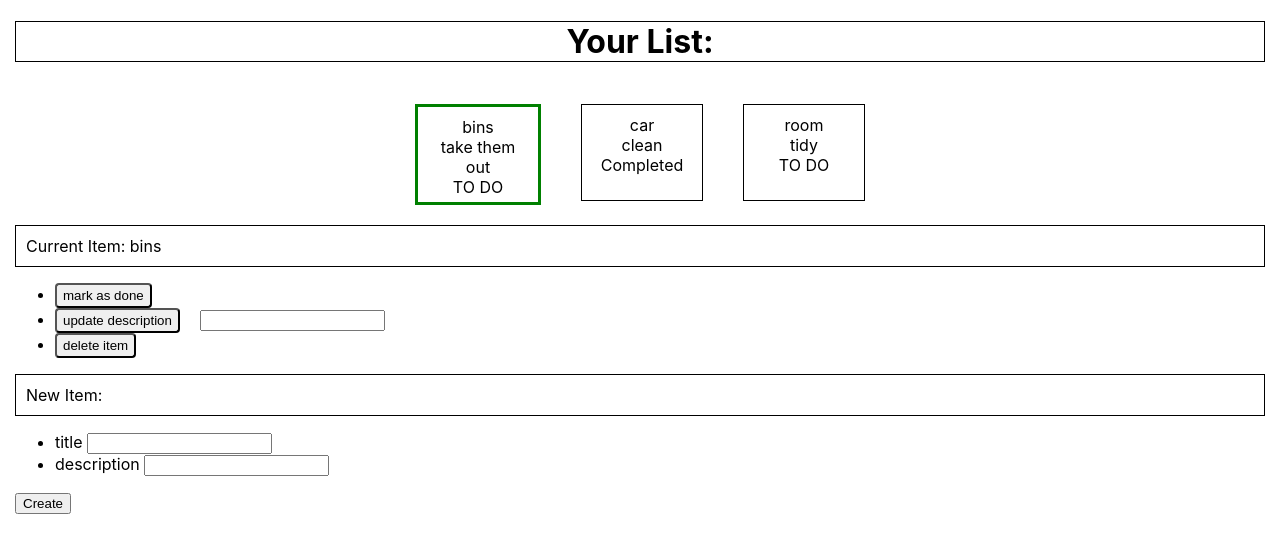
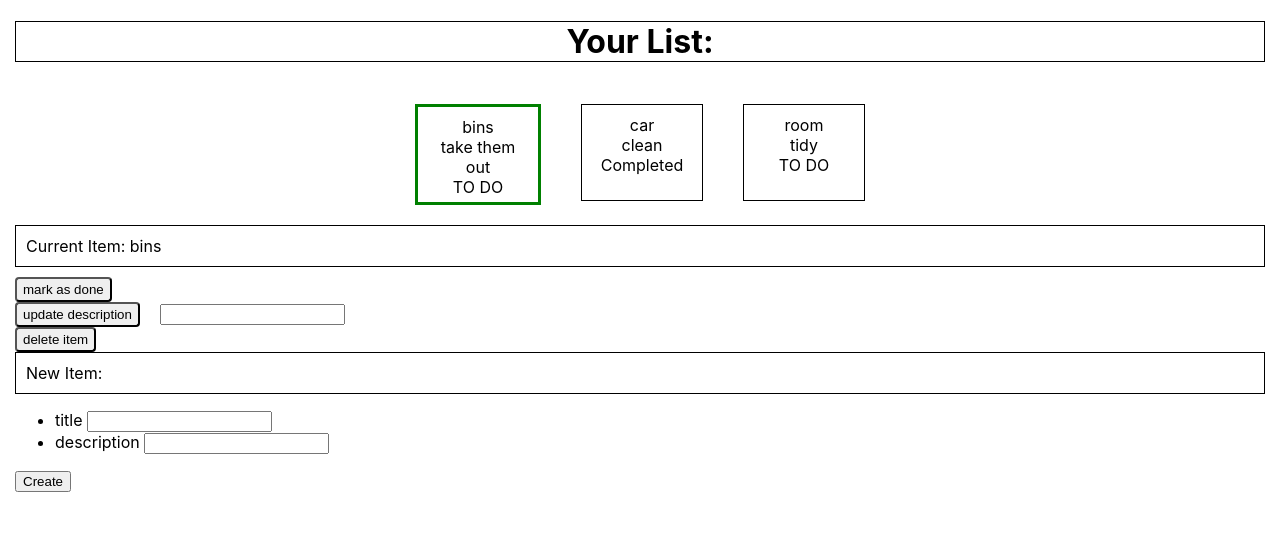
Before and after one commit to samperrone25/todolist-react, a React (Create React App) app: page / in a window 1280 px wide. Shown: the top 552 px of the page. Built offline with nearby package versions, Linux system fonts and the light colour scheme.

Commit message:
Basic interactivity second commit, still not working properly

```diff
--- a/src/pages/HomePage.js
+++ b/src/pages/HomePage.js
@@ -15,15 +15,19 @@ export default function HomePage() {
 
 function ViewSection() {
   const [currItem, setcurrItem] = useState(0); // begin with first item id (i.e. 1)
-  const [items, setItems] = useState(ITEMS); // obtain from api
-  let currTitle = ITEMS[currItem].title; // STORING CURRENT TITLE
+  const [items, setItems] = useState([
+    {id: 0, title: "bins", description: "take them out", done: false, timestamp: 1213151516},
+    {id: 1, title: "car", description: "clean", done: true, timestamp: 1213151517},
+    {id: 2, title: "room", description: "tidy", done: false, timestamp: 1213151518},
+  ]); // obtain from api
+  let currTitle = items[currItem].title; // STORING CURRENT TITLE
 
   return (
     <div className="ViewSection">
       <PageHeader />
-      <ListParent items={items} currItem={currItem} setcurrItem={setcurrItem}/>
+      <ListParent items={items} setItems = {setItems} currItem={currItem} setcurrItem={setcurrItem}/>
       <CurrItemBox currTitle={currTitle}/>
-      <ActionList setItems={setItems} currItem={currItem} setcurrItem={setcurrItem}/>
+      <ActionList items={items} setItems={setItems} currItem={currItem} setcurrItem={setcurrItem}/>
     </div>
   );
 }
@@ -41,13 +45,13 @@ function PageHeader() {
   return (<h1 className="PageHeader">Your List:</h1>);
 }
 
-function ListParent({ items, currItem, setcurrItem }) {
+function ListParent({ items, currItem, setItems, setcurrItem }) {
   // map item data into html columns
   let mapped_items = items.map(item =>
     (item.title == items[currItem].title ? (
-        <ListItem key={item.id} item={item} active={true} setcurrItem={setcurrItem} />
+        <ListItem key={Math.random()} item={item} active={true} setcurrItem={setcurrItem} />
     ) : ( // need unique key, can probably change once API is connected as id's will be handled by PGSQL DB
-        <ListItem key={item.id} item={item} active={false} setcurrItem={setcurrItem} />
+        <ListItem key={Math.random()} item={item} active={false} setcurrItem={setcurrItem} />
         // pass active property and changeCurrentItem function
     ))
   );
@@ -80,7 +84,7 @@ function CurrItemBox({ currTitle }) {
   return (<div className="CurrItemBox">Current Item: {currTitle}</div>);
 }
 
-function ActionList({ setItems, currItem, setcurrItem }) {
+function ActionList({ items, setItems, currItem, setcurrItem }) {
 
   function handleDone() {
     // call mark as done in api
@@ -89,18 +93,29 @@ function ActionList({ setItems, currItem, setcurrItem }) {
     // dummy implementation
     // update ITEMS[currItem].done to true
     // re render?
-    ITEMS[currItem].done = true;
+    let newItems = items;
+    newItems[currItem].done = true;
+    setItems(newItems);
     setcurrItem(currItem);
-    setItems(ITEMS);
   }
-  function handleUpdate() {
-    // call update description in api
-    // re retrieve items and display them
 
-    // dummy implementation
-    // update ITEMS[currItem].description to input
-    // re render?
+  const handleUpdate = (event) => {
+    event.preventDefault();
+    console.log(event.target.value);
+
   }
+  // call update description in api
+  // re retrieve items and display them
+
+  // dummy implementation
+  // update ITEMS[currItem].description to input
+  // re render?
+  /*let newItems = items;
+  newItems[currItem].description = e;
+  console.log(e);
+  setItems(newItems);
+  setcurrItem(currItem);*/
+
   function handleDelete() {
     // call delete item in api
     // re retrieve items and display them
@@ -110,13 +125,18 @@ function ActionList({ setItems, currItem, setcurrItem }) {
     // decrement currItem IF it is larger than len(ITEMS)-1 to avoid index err
     // re render?
   }
-  return (
+  return (// below not working properly
     <div className="ActionList">
-      <ul>
-        <li key={1}><button className="Button" onClick={handleDone}>mark as done</button></li>
-        <li key={2}><button className="Button" onClick={handleUpdate}>update description</button><input type="text" id="name"></input></li>
-        <li key={3}><button className="Button" onClick={handleDelete}>delete item</button></li>
-      </ul>
+
+      <button className="Button" onClick={handleDone}>mark as done</button>
+
+      <form>
+      <button className="Button" onClick={handleUpdate}>update description</button>
+        <input type="text"></input>
+      </form>
+
+    <button className="Button" onClick={handleDelete}>delete item</button>
+
     </div>
   );
 }
@@ -136,9 +156,3 @@ function NewItemForm () {
     </form>
   );
 }
-
-let ITEMS = [
-  {id: 0, title: "bins", description: "take them out", done: false, timestamp: 1213151516},
-  {id: 1, title: "car", description: "clean", done: true, timestamp: 1213151517},
-  {id: 2, title: "room", description: "tidy", done: false, timestamp: 1213151518},
-];
```
